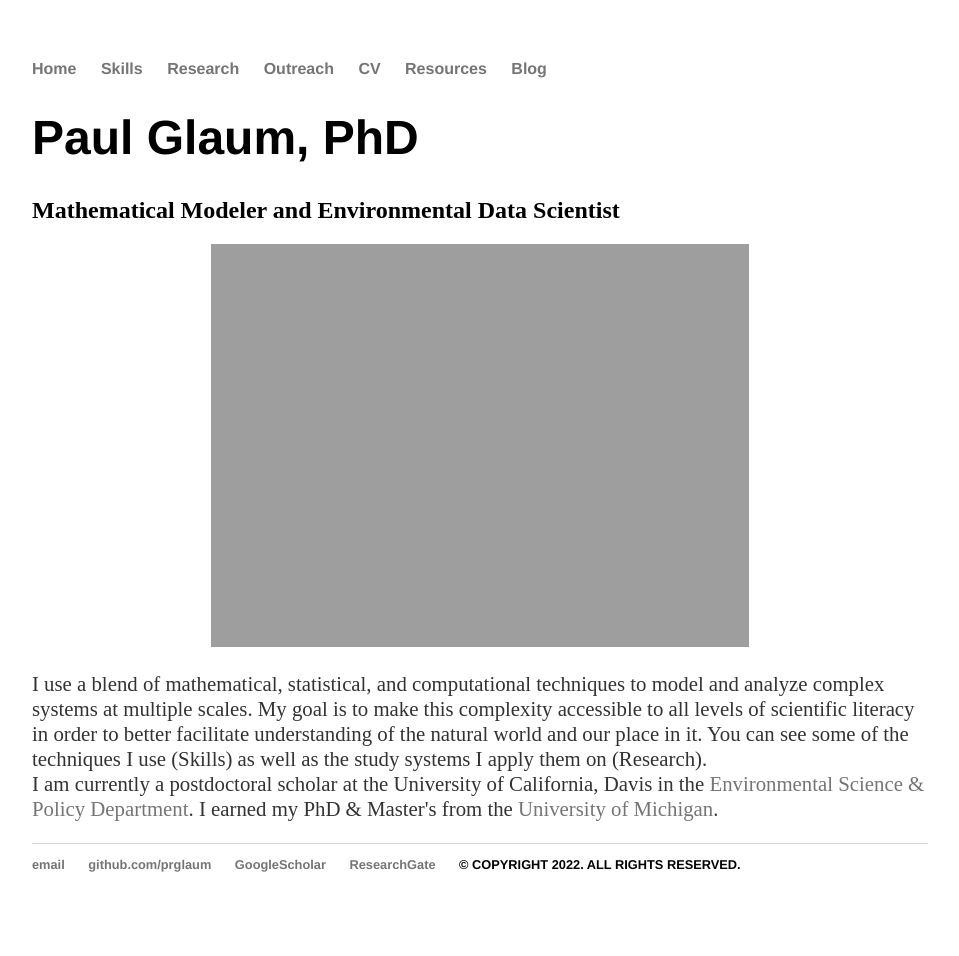
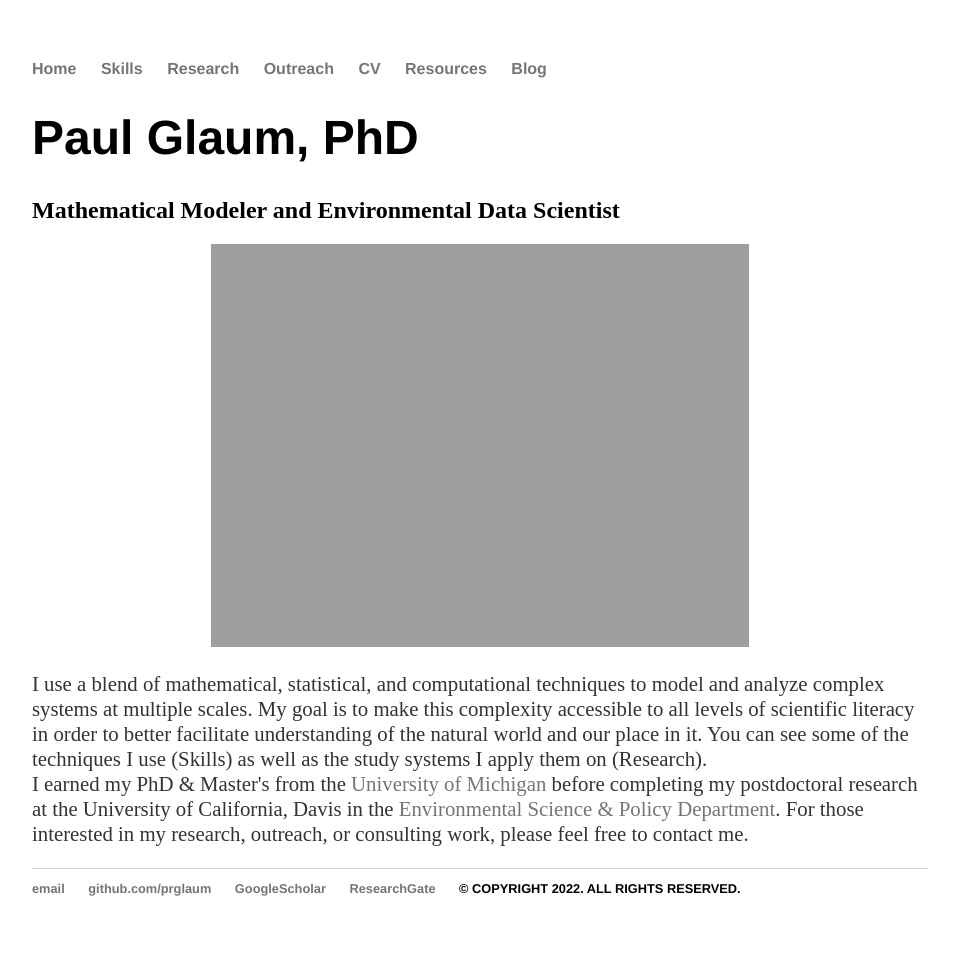
Before and after one commit to prglaum/prglaum.github.io, a Jekyll site: the page built from index.html, in a window 1280 px wide. Shown: the whole page, without its empty margins (160-1119 px from the left). Built offline with Jekyll 4.4.1, drawn with Linux system fonts in a browser that asks for light colours; before the commit the page ends 932 px from its top, so only the background shows below that.

Commit message:
Update index.html
Making small update to my description to 1)make the update & 2) remember how to do this.

```diff
--- a/index.html
+++ b/index.html
@@ -24,7 +24,8 @@ title: Paul Glaum
 	<p>I use a blend of mathematical, statistical, and computational techniques to model and analyze complex systems at multiple scales.
 		My goal is to make this complexity accessible to all levels of scientific literacy in order to better facilitate understanding of the natural world and our place in it.
 		You can see some of the techniques I use (Skills) as well as the study systems I apply them on (Research).
-	<br>I am currently a postdoctoral scholar at the University of California, Davis in the <a href="https://desp.ucdavis.edu/" target="_blank" rel="noopener noreferrer">Environmental Science & Policy Department</a>.
-		I earned my PhD & Master's from the <a href="https://lsa.umich.edu/eeb" target="_blank" rel="noopener noreferrer">University of Michigan</a>.
+	<br>I earned my PhD & Master's from the <a href="https://lsa.umich.edu/eeb" target="_blank" rel="noopener noreferrer">University of Michigan</a> before completing my
+		postdoctoral research at the University of California, Davis in the <a href="https://desp.ucdavis.edu/" target="_blank" rel="noopener noreferrer">Environmental Science & Policy Department</a>.
+		For those interested in my research, outreach, or consulting work, please feel free to contact me.
 
 </div><!-- /.blurb -->
```
